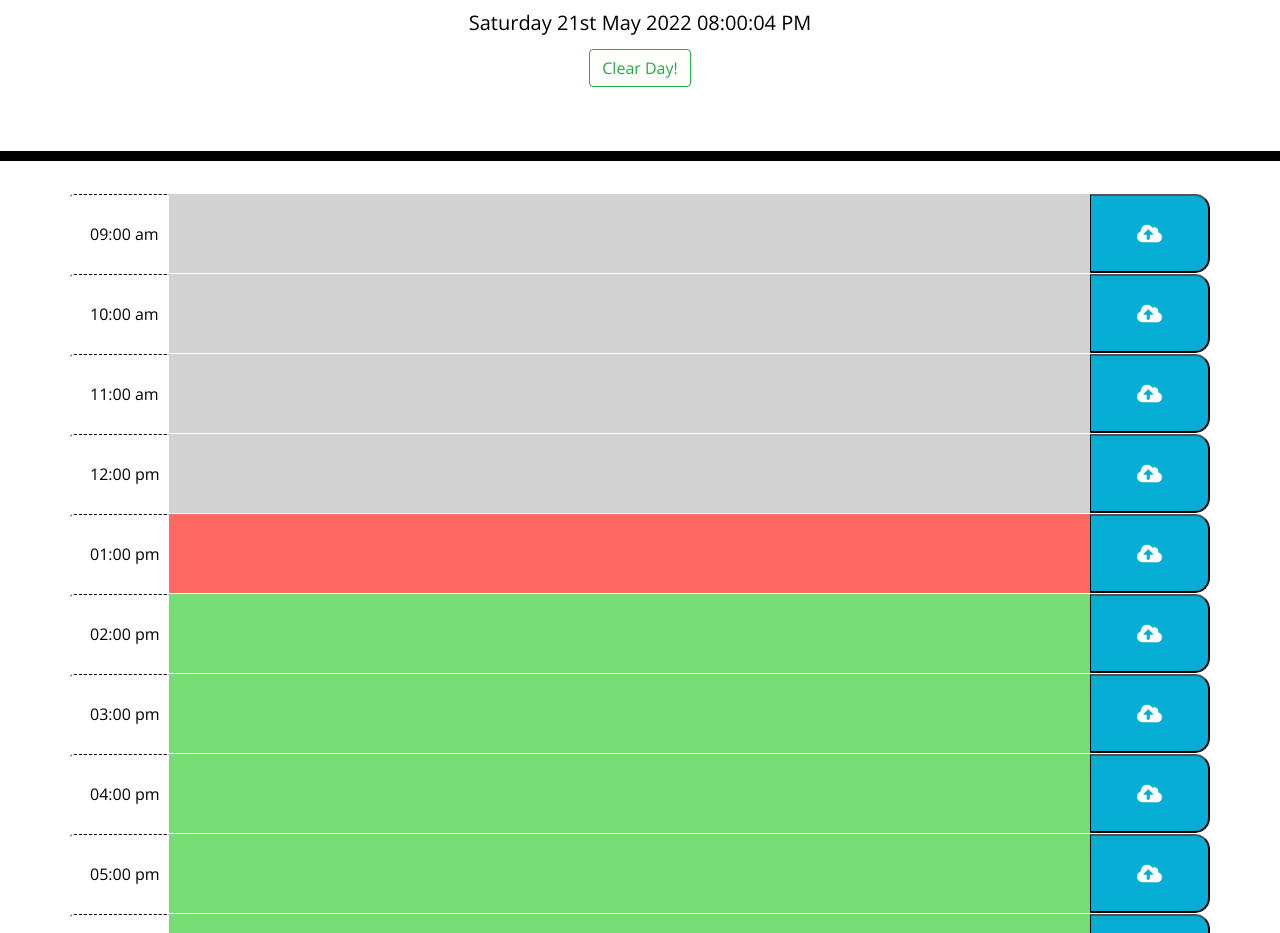
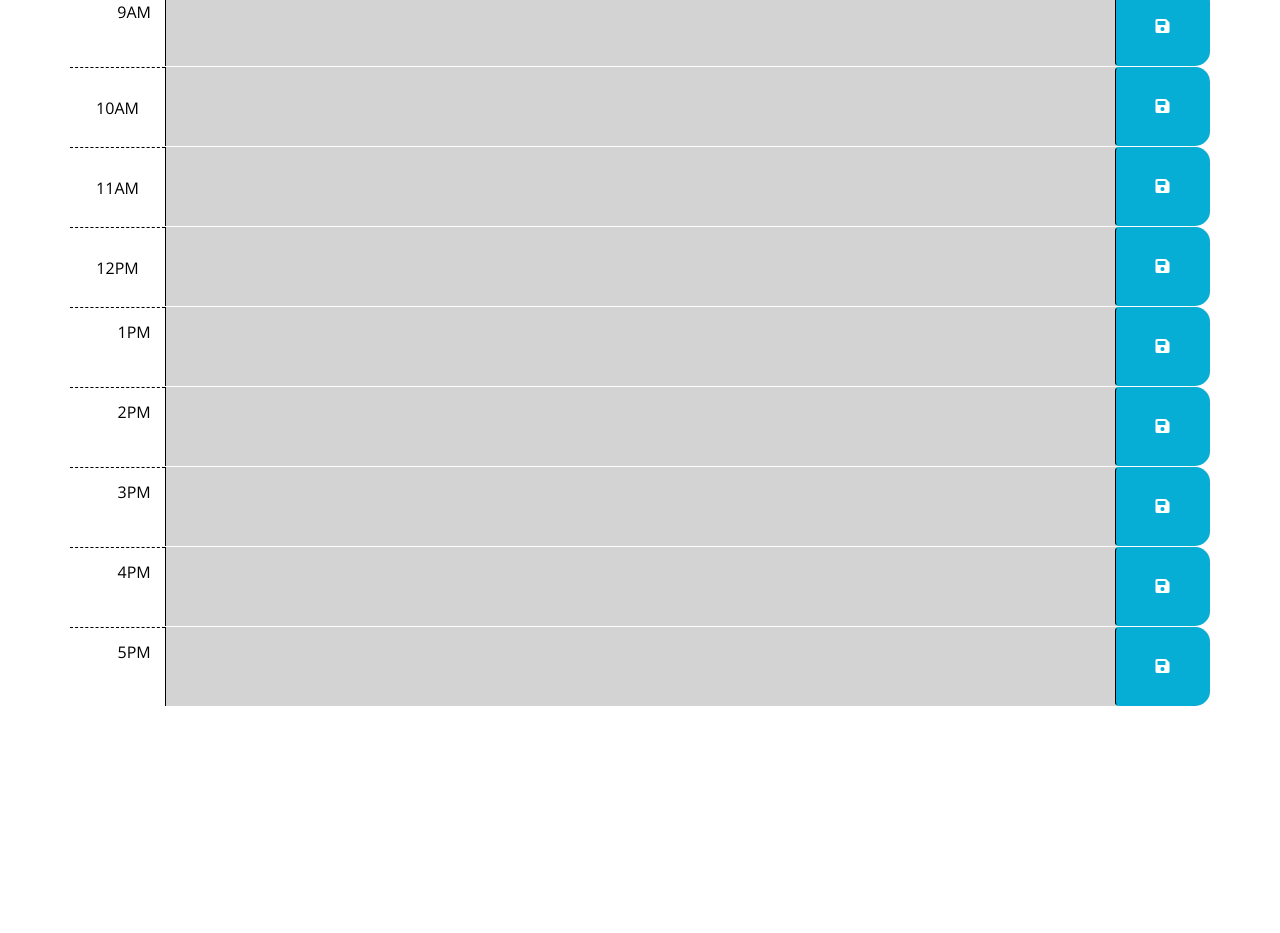
Before and after one commit to Jjones2022/Workday-Scheduler, a plain HTML site: page index.html in a window 1280 px wide. Shown: the part 181-1114 px from the top of the page. After the commit the page ends 887 px from the top, so only its background shows below. Drawn offline with nearby package versions, Linux system fonts and the light colour scheme.

Commit message:
Add files via upload

```diff
--- a/index.html
+++ b/index.html
@@ -1,140 +1,102 @@
-<html lang="en"><head>
+<!DOCTYPE html>
+<html lang="en">
+
+<head>
   <meta charset="UTF-8">
   <meta name="viewport" content="width=device-width, initial-scale=1.0">
   <meta http-equiv="X-UA-Compatible" content="ie=edge">
-  <link rel="stylesheet" href="https://stackpath.bootstrapcdn.com/bootstrap/4.3.1/css/bootstrap.min.css">
+  <link rel="stylesheet" href="https://cdn.jsdelivr.net/npm/bootstrap@5.1.3/dist/css/bootstrap.min.css">
   <link rel="stylesheet" href="https://use.fontawesome.com/releases/v5.8.1/css/all.css" integrity="sha384-50oBUHEmvpQ+1lW4y57PTFmhCaXp0ML5d60M1M7uH2+nqUivzIebhndOJK28anvf" crossorigin="anonymous">
-  <link href="https://fonts.googleapis.com/css?family=Open+Sans&amp;display=swap" rel="stylesheet">
-  <link rel="stylesheet" href="style1.css">
-
+  <link href="https://fonts.googleapis.com/css?family=Open+Sans&display=swap" rel="stylesheet">
+  <link rel="stylesheet" href="style.css">
   <title>Work Day Scheduler</title>
 </head>
 
 <body>
   <header class="jumbotron">
-    <h1 class="display-3">Work Day Scheduler</h1>
-    <p class="lead">A simple calendar app for scheduling your work day</p>
-    <p id="currentDay" class="lead">Saturday 2nd Apr 2022 01:13:07 PM</p>
-    <button type="button" class="btn btn-outline-success" id="clearDay">Clear Day!</button>
-
+    <h1 class="display-3">Day Scheduler</h1>
+    <p class="lead">A simple app for scheduling your work day</p>
+    <p id="currentDay" class="lead"></p>
   </header>
+  <section class='text-center notification' id="notify">Appointment Added to <code>localStorage</code> ✔️</section>
   <div class="container">
-    <!-- Timeblocks go here -->
-    <div class="row">
-      <div class="input-group">
-        <div class="input-group-prepend">
-          <span class="input-group-text hour">09:00 am </span>
+    <div id="hour-9" class="row time-block">
+      <div class="col-md-1 hour">
+        9AM
       </div>
-        <textarea class="form-control past" aria-label="With textarea" id="9am"></textarea>
-        <button type="button" class="saveBtn"><i class="fas fa-cloud-upload-alt"></i></button>
+      <textarea class="col-md-10 description">
+      </textarea>
+      <button class="btn saveBtn col-md-1"><i class="fas fa-save"></i></button>
     </div>
+    <div id="hour-10" class="row time-block">
+      <div class="col-md-1 hour">
+        10AM
       </div>
-
-    <div class="row">
-      <div class="input-group">
-        <div class="input-group-prepend">
-          <span class="input-group-text hour">10:00 am </span>
+      <textarea class="col-md-10 description">
+      </textarea>
+      <button class="btn saveBtn col-md-1"><i class="fas fa-save"></i></button>
     </div>
-        <textarea class="form-control past" aria-label="With textarea" id="10am"></textarea>
-        <button type="button" class="saveBtn"><i class="fas fa-cloud-upload-alt"></i></button>
+    <div id="hour-11" class="row time-block">
+      <div class="col-md-1 hour">
+        11AM
       </div>
+      <textarea class="col-md-10 description">
+      </textarea>
+      <button class="btn saveBtn col-md-1"><i class="fas fa-save"></i></button>
     </div>
-
-    <div class="row">
-      <div class="input-group">
-        <div class="input-group-prepend">
-          <span class="input-group-text hour">11:00 am </span>
+    <div id="hour-12" class="row time-block">
+      <div class="col-md-1 hour">
+        12PM
       </div>
-        <textarea class="form-control past" aria-label="With textarea" id="11am"></textarea>
-        <button type="button" class="saveBtn"><i class="fas fa-cloud-upload-alt"></i></button>
+      <textarea class="col-md-10 description">
+      </textarea>
+      <button class="btn saveBtn col-md-1"><i class="fas fa-save"></i></button>
     </div>
+   <div id="hour-13" class="row time-block">
+      <div class="col-md-1 hour">
+        1PM
       </div>
-
-    <div class="row">
-      <div class="input-group">
-        <div class="input-group-prepend">
-          <span class="input-group-text hour">12:00 pm </span>
+      <textarea class="col-md-10 description">
+      </textarea>
+      <button class="btn saveBtn col-md-1"><i class="fas fa-save"></i></button>
     </div>
-        <textarea class="form-control past" aria-label="With textarea" id="12pm"></textarea>
-        <button type="button" class="saveBtn"><i class="fas fa-cloud-upload-alt"></i></button>
+    <div id="hour-14" class="row time-block">
+      <div class="col-md-1 hour">
+        2PM
       </div>
+      <textarea class="col-md-10 description">
+      </textarea>
+      <button class="btn saveBtn col-md-1"><i class="fas fa-save"></i></button>
     </div>
-
-    <div class="row">
-      <div class="input-group">
-        <div class="input-group-prepend">
-          <span class="input-group-text hour">01:00 pm </span>
+    <div id="hour-15" class="row time-block">
+     <div class="col-md-1 hour">
+        3PM
       </div>
-        <textarea class="form-control present" aria-label="With textarea" id="13pm"></textarea>
-        <button type="button" class="saveBtn"><i class="fas fa-cloud-upload-alt"></i></button>
+      <textarea class="col-md-10 description">
+      </textarea>
+      <button class="btn saveBtn col-md-1"><i class="fas fa-save"></i></button>
     </div>
+    <div id="hour-16" class="row time-block">
+      <div class="col-md-1 hour">
+        4PM
       </div>
-
-    <div class="row">
-      <div class="input-group">
-        <div class="input-group-prepend">
-          <span class="input-group-text hour">02:00 pm </span>
+      <textarea class="col-md-10 description">
+      </textarea>
+      <button class="btn saveBtn col-md-1"><i class="fas fa-save"></i></button>
     </div>
-        <textarea class="form-control future" aria-label="With textarea" id="14pm"></textarea>
-        <button type="button" class="saveBtn"><i class="fas fa-cloud-upload-alt"></i></button>
+    <div id="hour-17" class="row time-block">
+      <div class="col-md-1 hour">
+        5PM
       </div>
-    </div>
-
-    <div class="row">
-      <div class="input-group">
-        <div class="input-group-prepend">
-          <span class="input-group-text hour">03:00 pm </span>
-        </div>
-        <textarea class="form-control future" aria-label="With textarea" id="15pm"></textarea>
-        <button type="button" class="saveBtn"><i class="fas fa-cloud-upload-alt"></i></button>
-      </div>
-    </div>
-
-    <div class="row">
-      <div class="input-group">
-        <div class="input-group-prepend">
-          <span class="input-group-text hour">04:00 pm </span>
-        </div>
-        <textarea class="form-control future" aria-label="With textarea" id="16pm"></textarea>
-        <button type="button" class="saveBtn"><i class="fas fa-cloud-upload-alt"></i></button>
-      </div>
-    </div>
-
-    <div class="row">
-      <div class="input-group">
-        <div class="input-group-prepend">
-          <span class="input-group-text hour">05:00 pm </span>
-        </div>
-        <textarea class="form-control future" aria-label="With textarea" id="17pm"></textarea>
-        <button type="button" class="saveBtn"><i class="fas fa-cloud-upload-alt"></i></button>
-      </div>
-    </div>
-
-    <div class="row">
-      <div class="input-group">
-        <div class="input-group-prepend">
-          <span class="input-group-text hour">06:00 pm </span>
-        </div>
-        <textarea class="form-control future" aria-label="With textarea" id="18pm"></textarea>
-        <button type="button" class="saveBtn"><i class="fas fa-cloud-upload-alt"></i></button>
-      </div>
-    </div>
-
-    <div class="row">
-      <div class="input-group">
-        <div class="input-group-prepend">
-          <span class="input-group-text hour">07:00 pm </span>
-        </div>
-        <textarea class="form-control future" aria-label="With textarea" id="19pm"></textarea>
-        <button type="button" class="saveBtn"><i class="fas fa-cloud-upload-alt"></i></button>
-      </div>
-    </div>
-
+      <textarea class="col-md-10 description">
+      </textarea>
+      <button class="btn saveBtn col-md-1"><i class="fas fa-save"></i></button>
     </div>
 
     <script src="https://code.jquery.com/jquery-3.4.1.min.js"></script>
     <script src="https://cdnjs.cloudflare.com/ajax/libs/moment.js/2.24.0/moment.min.js"></script>
+
     <script src="script.js"></script>
+</body>
 
-
-</body></html>
+</html>
--- a/script.js
+++ b/script.js
@@ -1,106 +1,60 @@
-// Moment.js
-var currentDate = moment().format('dddd') + " " + moment().format("Do MMM YYYY");
-var currentHour = moment().format('h:mm:ss a');
-// Text hour var
-var nineAm = $("#9am");
-var tenAm = $("#10am");
-var elevenAm = $("#11am");
-var twelvePm = $("#12pm");
-var onePm = $("#13pm");
-var twoPm = $("#14pm");
-var threePm = $("#15pm");
-var fourPm = $("#16pm");
-var fivePm = $("#17pm");
-var sixPm = $("#18pm");
-var sevenPm = $("#19pm");
+$(document).ready(function () {
+  // listen for save button clicks
+  $('.saveBtn').on('click', function () {
+    // get nearby values
+    var value = $(this).siblings('.description').val();
+    var time = $(this).parent().attr('id');
 
-var hour = moment().hours();
-var userInput;
-var hourSpan;
-// var hourString = $(".hour").text().split(" ");
+    // save in localStorage
+    localStorage.setItem(time, value);
 
-// Date and Hour
+    // Show notification that item was saved to localStorage by adding class 'show'
+    $('.notification').addClass('show');
 
-var interval = setInterval(function() {
-  var momentNow = moment();
-  $('#currentDay').html(momentNow.format('YYYY MMMM DD') + ' '
-                      + momentNow.format('dddd')
-                       .substring(0,3).toUpperCase());
-  $('#currentDay').html(currentDate + " " + momentNow.format('hh:mm:ss A'));
-}, 100);
+    // Timeout to remove 'show' class after 5 seconds
+    setTimeout(function () {
+      $('.notification').removeClass('show');
+    }, 5000);
+  });
 
-function initPage() {
+  function hourUpdater() {
+    // get current number of hours
+    var currentHour = moment().hours();
 
-  console.log("Current Hour " + hour);
-  var init9 = JSON.parse(localStorage.getItem("09:00 am"));
-  nineAm.val(init9);
+    // loop over time blocks
+    $('.time-block').each(function () {
+      var blockHour = parseInt($(this).attr('id').split('-')[1]);
 
-  var init10 = JSON.parse(localStorage.getItem("10:00 am"))
-  tenAm.val(init10);
+      // check if we've moved past this time
+      if (blockHour < currentHour) {
+        $(this).addClass('past');
+      } else if (blockHour === currentHour) {
+        $(this).removeClass('past');
+        $(this).addClass('present');
+      } else {
+        $(this).removeClass('past');
+        $(this).removeClass('present');
+        $(this).addClass('future');
+      }
+    });
+  }
 
-  var init11 = JSON.parse(localStorage.getItem("11:00 am"))
-  elevenAm.val(init11);
+  hourUpdater();
 
-  var init12 = JSON.parse(localStorage.getItem("12:00 pm"))
-  twelvePm.val(init12);
+  // set up interval to check if current time needs to be updated
+  var interval = setInterval(hourUpdater, 15000);
 
-  var init1 = JSON.parse(localStorage.getItem("01:00 pm"))
-  onePm.val(init1);
+  // load any saved data from localStorage
+  $('#hour-9 .description').val(localStorage.getItem('hour-9'));
+  $('#hour-10 .description').val(localStorage.getItem('hour-10'));
+  $('#hour-11 .description').val(localStorage.getItem('hour-11'));
+  $('#hour-12 .description').val(localStorage.getItem('hour-12'));
+  $('#hour-13 .description').val(localStorage.getItem('hour-13'));
+  $('#hour-14 .description').val(localStorage.getItem('hour-14'));
+  $('#hour-15 .description').val(localStorage.getItem('hour-15'));
+  $('#hour-16 .description').val(localStorage.getItem('hour-16'));
+  $('#hour-17 .description').val(localStorage.getItem('hour-17'));
 
-  var init2 = JSON.parse(localStorage.getItem("02:00 pm"))
-  twoPm.val(init2);
-
-  var init3 = JSON.parse(localStorage.getItem("03:00 pm"))
-  threePm.val(init3);
-
-  var init4 = JSON.parse(localStorage.getItem("04:00 pm"))
-  fourPm.val(init4);
-
-  var init5 = JSON.parse(localStorage.getItem("05:00 pm"))
-  fivePm.val(init5);
-
-  var init6 = JSON.parse(localStorage.getItem("06:00 pm"))
-  sixPm.val(init6);
-
-  var init7 = JSON.parse(localStorage.getItem("07:00 pm"))
-  sevenPm.val(init7);
-}
-
-function background () {
-
-  $(".form-control").each(function () {
-      var timeTest = parseInt($(this).attr("id"));
-      hour = parseInt(hour);
-      console.log(timeTest);
-      console.log(hour);
-//      console.log(this);
-      if (hour > timeTest) {
-          $(this).addClass("past");
-      } else if (hour < timeTest) {
-          $(this).addClass("future");
-      } else {
-          $(this).addClass("present");
-      }
-  });
-}
-
-$(document).ready(function(){
-  initPage()
-  background()
-
-  // Buttons (save to Local Storage)
-  $(".saveBtn").on("click", function(){
-    userInput = $(this).siblings(".form-control").val().trim();
-    console.log(userInput);
-    hourSpan = $(this).siblings(".input-group-prepend").text().trim();
-    console.log(hourSpan);
-    localStorage.setItem(hourSpan, JSON.stringify(userInput));
-
-  })
-  // Button for clear the day
-  $("#clearDay").on("click", function(){
-    localStorage.clear();
-    initPage()
-  })
-
+  // display current day on page
+  $('#currentDay').text(moment().format('dddd, MMMM Do'));
 });
--- /dev/null
+++ b/style.css
@@ -0,0 +1,81 @@
+body {
+  font-family: 'Open Sans', sans-serif;
+  font-size: 16px;
+  line-height: 1;
+}
+
+textarea {
+  background: transparent;
+  border: none;
+  resize: none;
+  color: #000000;
+  border-left: 1px solid black;
+  padding: 10px;
+}
+
+.jumbotron {
+  text-align: center;
+  background-color: transparent;
+  color: black;
+  border-radius: 0;
+  border-bottom: 10px solid black;
+}
+
+.description {
+  white-space: pre-wrap;
+}
+
+.time-block {
+  text-align: center;
+  border-radius: 15px;
+}
+
+.row {
+  white-space: pre-wrap;
+  height: 80px;
+  border-top: 1px solid white;
+}
+
+.hour {
+  background-color: #ffffff;
+  color: #000000;
+  border-top: 1px dashed #000000;
+}
+
+.past {
+  background-color: #d3d3d3;
+  color: white;
+}
+
+.present {
+  background-color: #ff6961;
+  color: white;
+}
+
+.future {
+  background-color: #77dd77;
+  color: white;
+}
+
+.saveBtn {
+  border-left: 1px solid black;
+  border-top-right-radius: 15px;
+  border-bottom-right-radius: 15px;
+  background-color: #06aed5;
+  color: white;
+}
+
+.saveBtn i:hover {
+  font-size: 20px;
+  transition: all 0.3s ease-in-out;
+}
+
+.notification {
+  display: none;
+  padding-bottom: 10px;
+  color: black;
+}
+
+.show {
+  display: block;
+}
```
Lines whose indentation alone changed are shown as unchanged.
